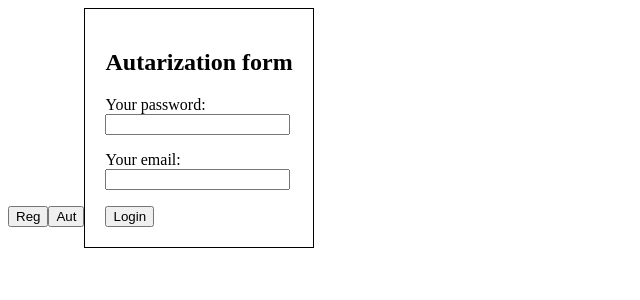
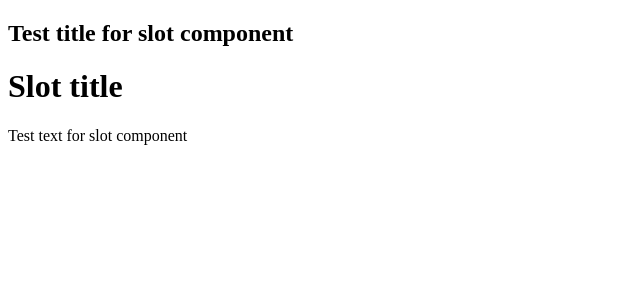
Before and after one commit to YauhenKavalchuk/vue-js, a Vue app in the folder vue-project/: page / in a window 1280 px wide. Shown: the top 300 px of the page, without its empty margins (0-640 px from the left). Built offline with nearby package versions, Linux system fonts and the light colour scheme.

Commit message:
Lesson 20

```diff
--- a/vue-project/src/App.vue
+++ b/vue-project/src/App.vue
@@ -1,41 +1,27 @@
 <template>
   <div id="app">
-    <button type="button" @click="component='Reg'">Reg</button>
-    <button type="button" @click="component='Aut'">Aut</button>
-    <keep-alive>
-      <component :is="component"></component>
-    </keep-alive>
+    <Slot>
+      <h2 slot="title">{{slotTitle}}</h2>
+      <p slot="text">Test text for slot component</p>
+    </Slot>
   </div>
 </template>
 
 <script>
-import List from './components/List';
-import Aut from './components/Aut';
-import Reg from './components/Reg';
+import Slot from './components/Slot'
 
 export default {
   components: {
-    List,
-    Aut,
-    Reg
+    Slot
   },
   data() {
     return {
-      title: 'My application',
-      people: ['Max', 'Jack', 'Leo'],
-      component: 'Aut'
+      slotTitle: 'Test title for slot component'
     }
   }
 }
 </script>
 
 <style>
-  form {
-    border: 1px solid #000;
-    display: inline-block;
-    padding: 20px;
-  }
-  label {
-    display: block;
-  }
+
 </style>
--- /dev/null
+++ b/vue-project/src/components/Slot.vue
@@ -0,0 +1,21 @@
+<template>
+  <div class="">
+    <slot name="title"></slot>
+    <h1>Slot title</h1>
+    <slot name="text"></slot>
+  </div>
+</template>
+
+<script>
+export default {
+  data() {
+    return {
+
+    }
+  }
+}
+</script>
+
+<style>
+
+</style>
```
